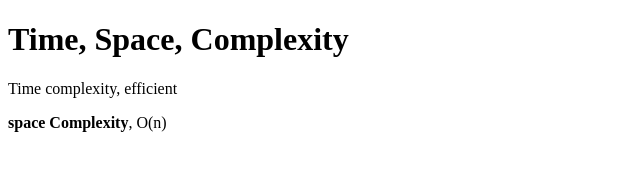
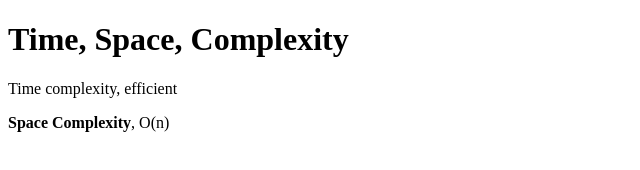
Before and after one commit to acciojob/time-and-space-complexity-sibu876, a website: page main.html in a window 1280 px wide. Shown: the full height of the page, 0-640 px from the left. Drawn offline with Linux system fonts and the light colour scheme.

Commit message:
created a submission

```diff
--- a/main.html
+++ b/main.html
@@ -10,7 +10,7 @@
 	<!-- the entire body must be written by student -->
 	<h1>Time, Space, Complexity</h1>
 	<p>Time complexity, efficient</p>
-	<p><b>space Complexity</b>, O(n)</p>
+	<p><b>Space Complexity</b>, O(n)</p>
 
     <script type="text/javascript" src="./script.js">
 </script>
```
